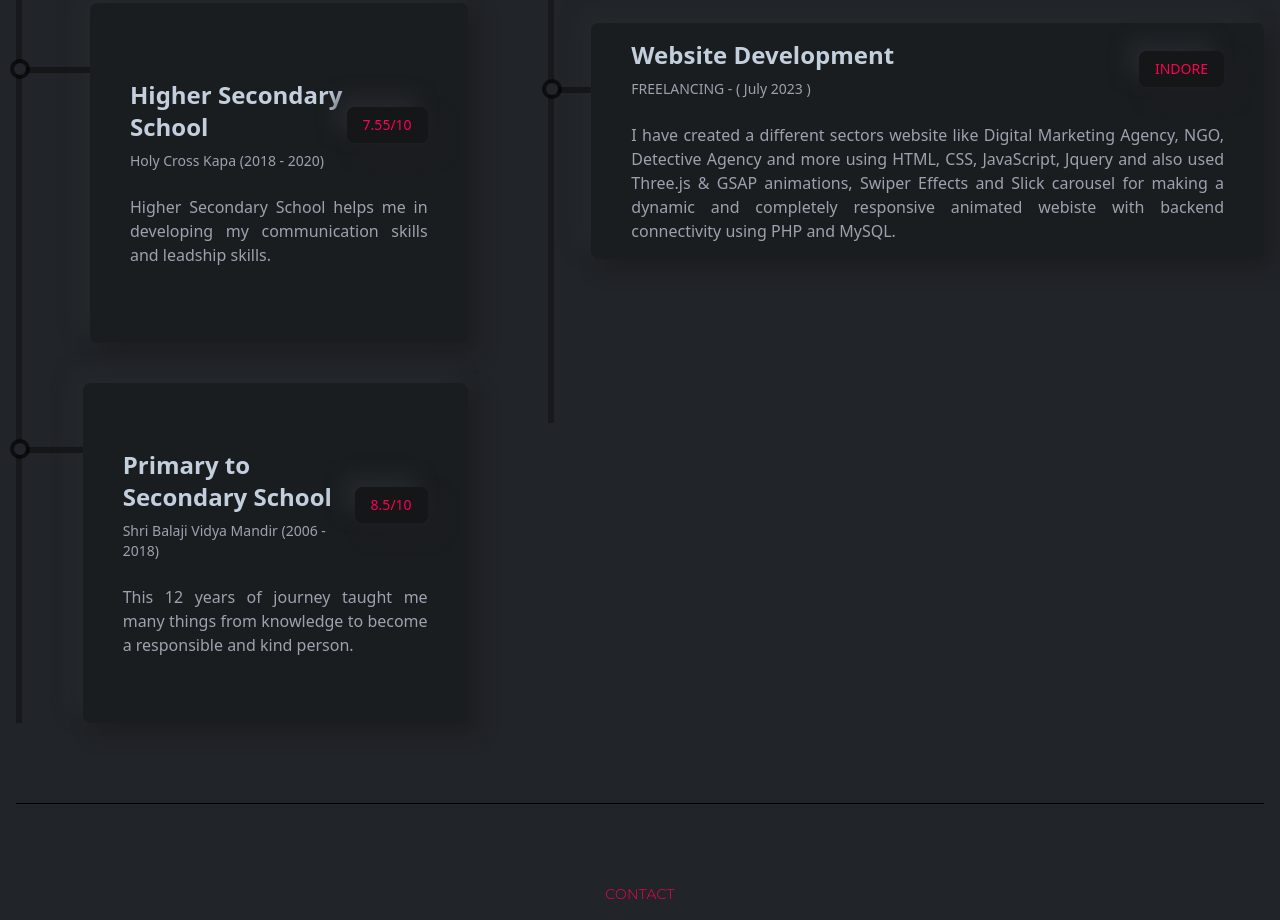
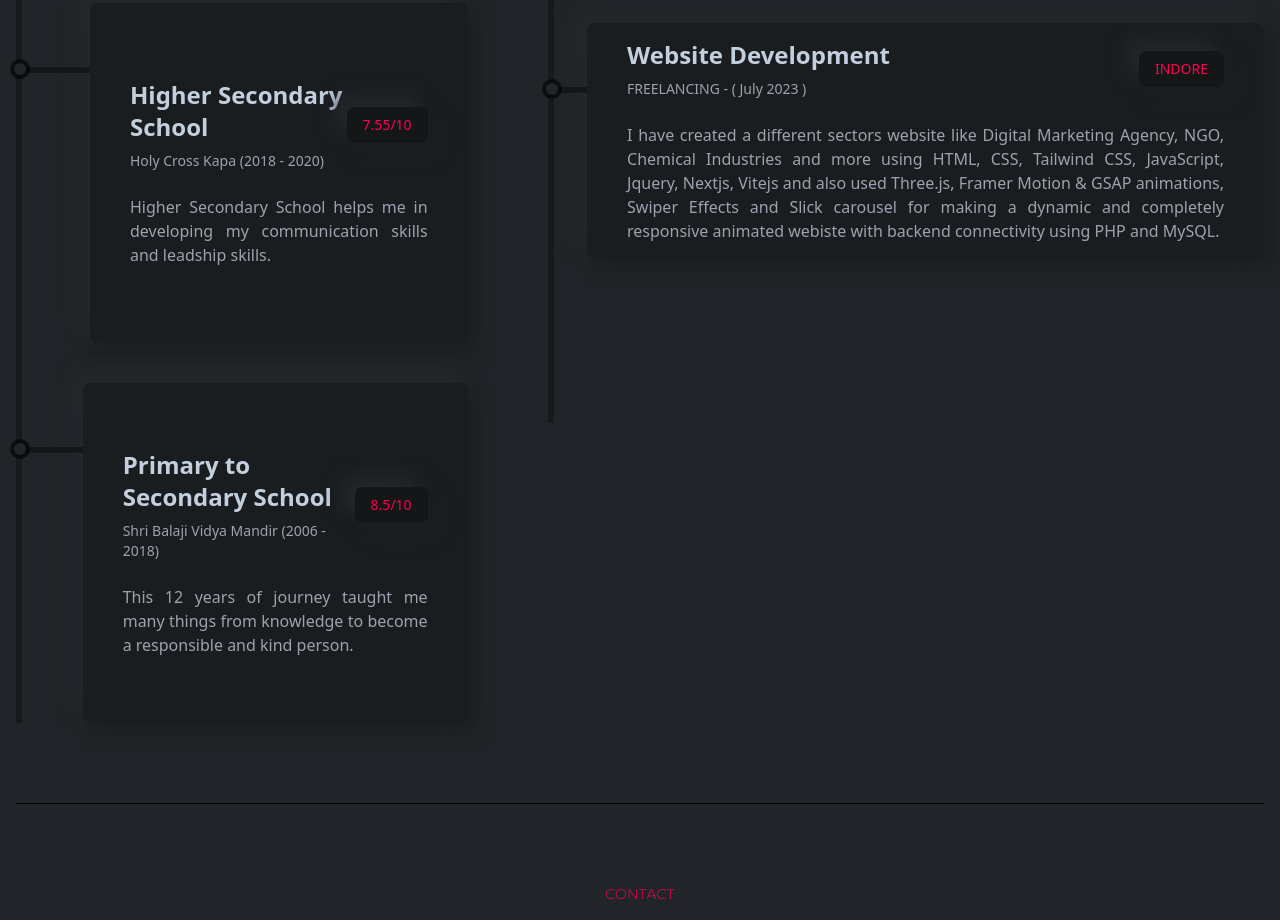
Before and after one commit to Rishablath14/MyPortfolioSite, a React (Create React App) app: page / in a window 1280 px wide. Shown: the part 5580-6500 px from the top of the page. Built offline with nearby package versions, Linux system fonts and the light colour scheme.

Commit message:
Update Education.js

```diff
--- a/src/components/resume/Education.js
+++ b/src/components/resume/Education.js
@@ -57,7 +57,7 @@ const Education = () => {
             title="Website Development"
             subTitle="FREELANCING - ( July 2023 )"
             result="INDORE"
-            des="I have created a different sectors website like Digital Marketing Agency, NGO, Detective Agency and more using HTML, CSS, JavaScript, Jquery and also used Three.js & GSAP animations, Swiper Effects and Slick carousel for making a dynamic and completely responsive animated webiste with backend connectivity using PHP and MySQL."
+            des="I have created a different sectors website like Digital Marketing Agency, NGO, Chemical Industries and more using HTML, CSS, Tailwind CSS, JavaScript, Jquery, Nextjs, Vitejs and also used Three.js, Framer Motion & GSAP animations, Swiper Effects and Slick carousel for making a dynamic and completely responsive animated webiste with backend connectivity using PHP and MySQL."
           />
         </div>
       </div>
```
